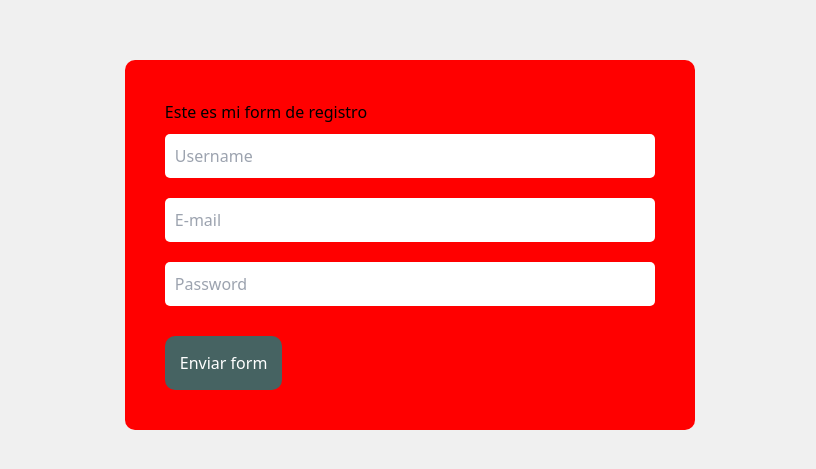
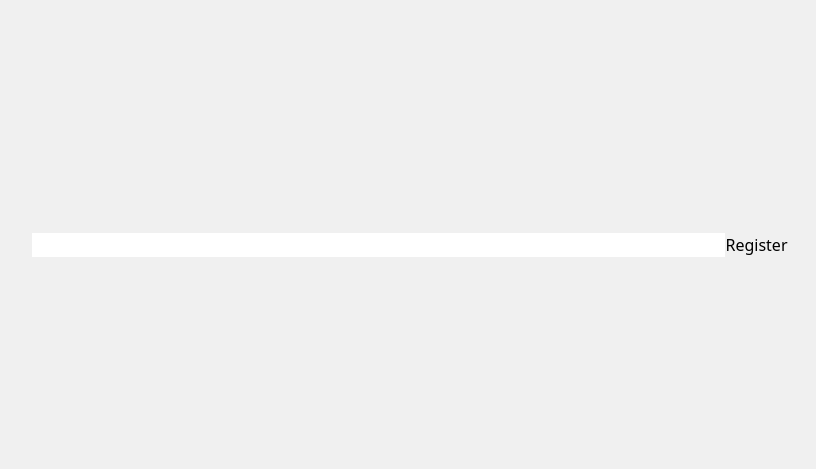
Before and after one commit to Bauti567/Front-Tests, a React (Vite) app in the folder CRUD-AUTH/client/: page /register in a window 1280 px wide. Shown: the part 155-624 px from the top of the page, without its empty margins (230-1046 px from the left). Built offline with nearby package versions, Linux system fonts and the light colour scheme.

Commit message:
Initialized new front-end

```diff
--- a/CRUD-AUTH/client/src/index.css
+++ b/CRUD-AUTH/client/src/index.css
@@ -2,7 +2,6 @@
 @tailwind components;
 @tailwind utilities;
 
-/* Asegúrate de que el body ocupe toda la pantalla y tenga un fondo */
 body, html {
     height: 100%;
     margin: 0;
--- a/CRUD-AUTH/client/src/pages/RegisterPage.jsx
+++ b/CRUD-AUTH/client/src/pages/RegisterPage.jsx
@@ -1,63 +1,20 @@
-import React, { useEffect } from 'react'
-import {useForm} from 'react-hook-form'
-import { useAuth } from '../context/AuthContext'
-import { useNavigate } from 'react-router-dom'
-import './register.css'
+import React from 'react'
+import { useForm } from 'react-hook-form'
 
-// Importando hook para validacion
 
 export default function RegisterPage() {
-  const {
-    register,
-    handleSubmit,
-    formState:{
-      errors
-  }} = useForm()
-  const { signup, isAuthenticated, errors: RegisterErrors } = useAuth()
+  const {register, handleSubmit} = useForm()
 
-  const navigate = useNavigate()
-
-  useEffect(()=>{
-    if(isAuthenticated) navigate('/tasks')
-  },[isAuthenticated])
-  // Función para enviar el formulario
-  const onSubmit = handleSubmit(async values=>{
-    signup(values)
-  })
 
   return (
-    <div className='container-form'>
-      {
-        RegisterErrors.map((error,i)=>{
-          <div>
-            {error}
-          </div>
-        })
-      }
-      <form onSubmit={onSubmit}>
-
-        <h1>Este es mi form de registro</h1>
-        <input type="text" {...register('username', {required:true})}
-          className='container-input'
-          placeholder='Username'
-        />
-
-        {
-          errors.username && <p>El nombde de usuario es requerido</p>
-        }
-
-        <input type="email" className='container-input' {...register('email', {required:true})} placeholder='E-mail' />
-        {
-          errors.username && <p>El nombde de usuario es requerido</p>
-        }
-
-        <input type="password" className='container-input' {...register('password', {required:true})} placeholder='Password'/>
-
-        {
-          errors.username && <p>El nombde de usuario es requerido</p>
-        }
-
-        <button type="submit" className='container-button'>Enviar form</button>
+    <div>
+      <form onSubmit={handleSubmit((values)=>{
+        console.log(values)
+      })}>
+        <input type="text" name="username" {...register("username", {required:true})} />
+        <input type="email" name="email" {...register("email", {required:true})}/>
+        <input type="password" name="username" {...register("password", {required:true})}/>
+        <button type="submit">Register</button>
       </form>
     </div>
   )
```
Also changed, not shown: CRUD-AUTH/client/src/App.jsx (indentation only), 1 other file (tests, documents, lock files or other folders).
